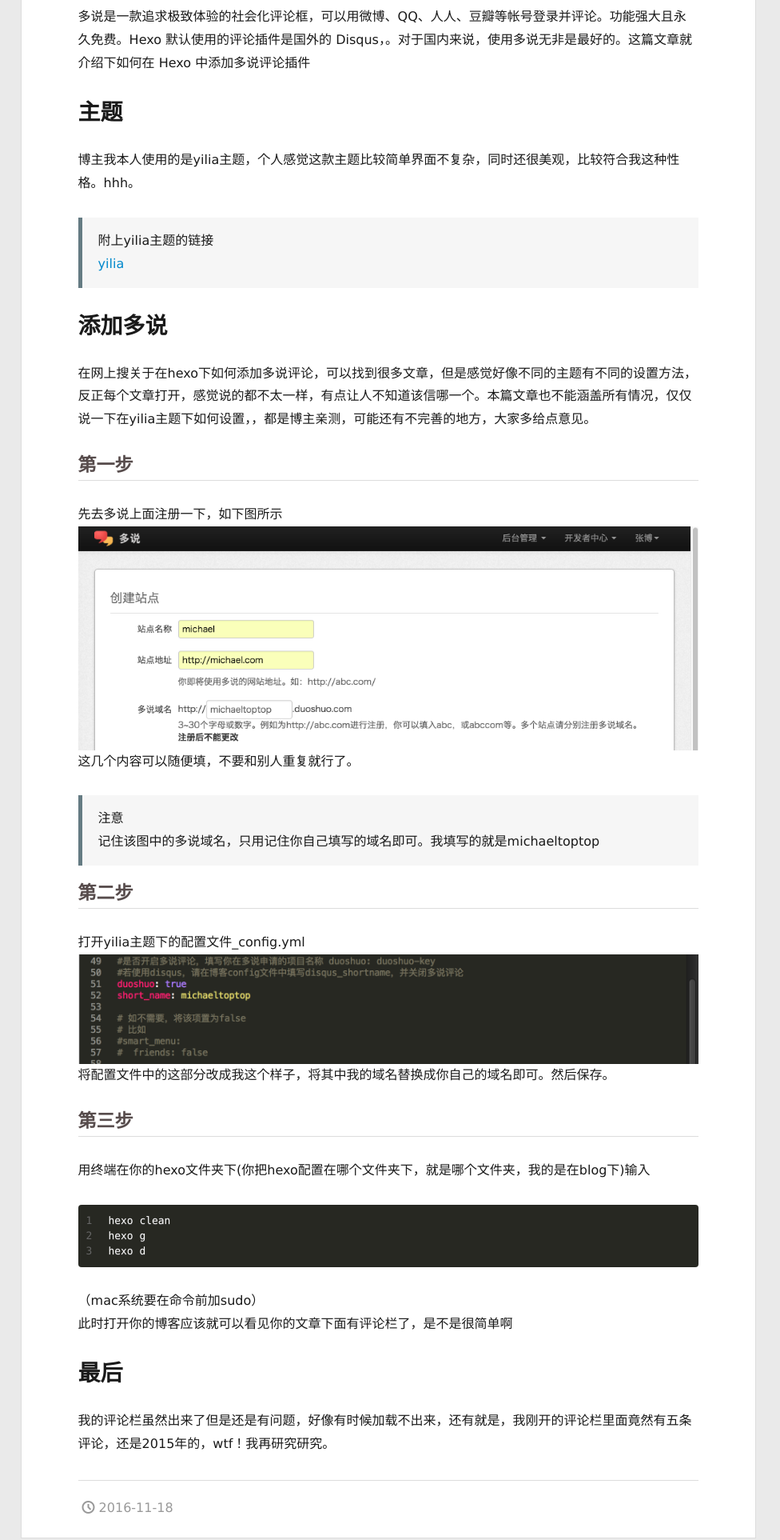
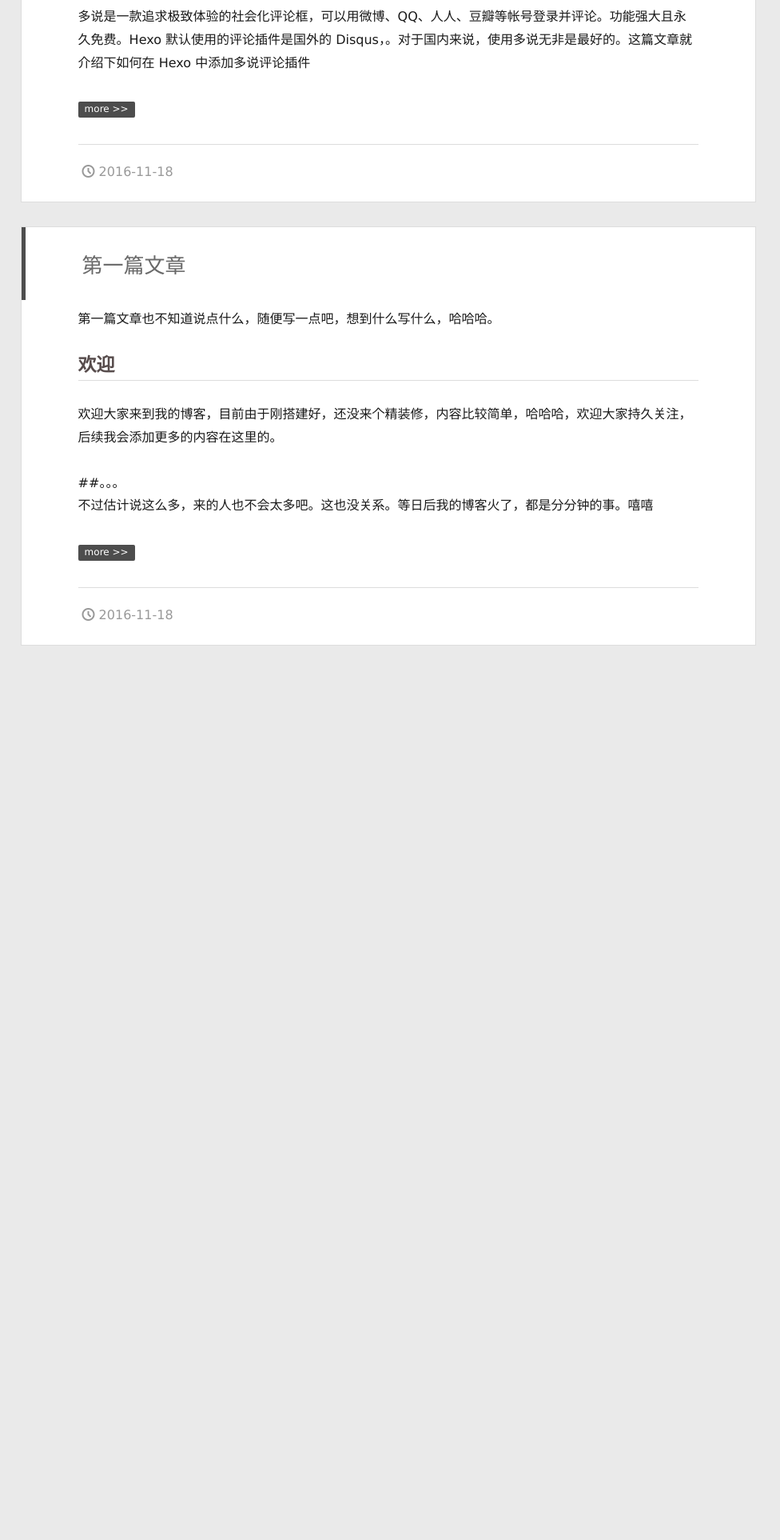
Before and after one commit to little-great/little-great.github.io, a plain HTML site: page index.html in a window 1280 px wide and 2400 px high. Shown: the part 160-2085 px from the top of the page at 80% size, 304-1280 px from the left. Drawn offline with Linux system fonts and the light colour scheme; files whose address does not match are found by name.

Commit message:
Site updated: 2016-11-18 23:22:33

```diff
--- a/index.html
+++ b/index.html
@@ -152,20 +152,9 @@
     <div class="article-entry" itemprop="articleBody">
 
         <h1 id="多说简介"><a href="#多说简介" class="headerlink" title="多说简介"></a>多说简介</h1><p>多说是一款追求极致体验的社会化评论框，可以用微博、QQ、人人、豆瓣等帐号登录并评论。功能强大且永久免费。Hexo 默认使用的评论插件是国外的 Disqus，。对于国内来说，使用多说无非是最好的。这篇文章就介绍下如何在 Hexo 中添加多说评论插件</p>
-<h1 id="主题"><a href="#主题" class="headerlink" title="主题"></a>主题</h1><p>博主我本人使用的是yilia主题，个人感觉这款主题比较简单界面不复杂，同时还很美观，比较符合我这种性格。hhh。</p>
-<blockquote>
-<p>附上yilia主题的链接<br><a href="https://github.com/litten/hexo-theme-yilia" target="_blank" rel="external">yilia</a></p>
-</blockquote>
-<h1 id="添加多说"><a href="#添加多说" class="headerlink" title="添加多说"></a>添加多说</h1><p>在网上搜关于在hexo下如何添加多说评论，可以找到很多文章，但是感觉好像不同的主题有不同的设置方法，反正每个文章打开，感觉说的都不太一样，有点让人不知道该信哪一个。本篇文章也不能涵盖所有情况，仅仅说一下在yilia主题下如何设置，，都是博主亲测，可能还有不完善的地方，大家多给点意见。</p>
-<h2 id="第一步"><a href="#第一步" class="headerlink" title="第一步"></a>第一步</h2><p>先去多说上面注册一下，如下图所示<br><img src="/images/duoshuo1.png" alt=""><br>这几个内容可以随便填，不要和别人重复就行了。</p>
-<blockquote>
-<p>注意<br>记住该图中的多说域名，只用记住你自己填写的域名即可。我填写的就是michaeltoptop</p>
-</blockquote>
-<h2 id="第二步"><a href="#第二步" class="headerlink" title="第二步"></a>第二步</h2><p>打开yilia主题下的配置文件_config.yml<br><img src="/images/peizhi.png" alt=""><br>将配置文件中的这部分改成我这个样子，将其中我的域名替换成你自己的域名即可。然后保存。</p>
-<h2 id="第三步"><a href="#第三步" class="headerlink" title="第三步"></a>第三步</h2><p>用终端在你的hexo文件夹下(你把hexo配置在哪个文件夹下，就是哪个文件夹，我的是在blog下)输入<br><figure class="highlight plain"><table><tr><td class="gutter"><pre><div class="line">1</div><div class="line">2</div><div class="line">3</div></pre></td><td class="code"><pre><div class="line">hexo clean</div><div class="line">hexo g</div><div class="line">hexo d</div></pre></td></tr></table></figure></p>
-<p>（mac系统要在命令前加sudo）<br>此时打开你的博客应该就可以看见你的文章下面有评论栏了，是不是很简单啊</p>
-<h1 id="最后"><a href="#最后" class="headerlink" title="最后"></a>最后</h1><p>我的评论栏虽然出来了但是还是有问题，好像有时候加载不出来，还有就是，我刚开的评论栏里面竟然有五条评论，还是2015年的，wtf！我再研究研究。</p>
-
+        <p class="article-more-link">
+          <a class="article-more-a"  href="/2016/11/18/添加多说评论/#more">more >></a>
+        </p>
 
     </div>
     <div class="article-info article-info-index">
@@ -212,9 +201,9 @@
         <p>第一篇文章也不知道说点什么，随便写一点吧，想到什么写什么，哈哈哈。</p>
 <h2 id="欢迎"><a href="#欢迎" class="headerlink" title="欢迎"></a>欢迎</h2><p>欢迎大家来到我的博客，目前由于刚搭建好，还没来个精装修，内容比较简单，哈哈哈，欢迎大家持久关注，后续我会添加更多的内容在这里的。</p>
 <p>##。。。<br>不过估计说这么多，来的人也不会太多吧。这也没关系。等日后我的博客火了，都是分分钟的事。嘻嘻</p>
-<h2 id="心情："><a href="#心情：" class="headerlink" title="心情："></a>心情：</h2><p>终于弄好了自己的博客，比起一般人的微博，感觉自己的博客简直太牛逼了，转行转了这么久，一直到今天有了自己的博客，终于觉得自己已经可以算是一个标准的程序员了。有点小激动。</p>
-<h2 id="目的："><a href="#目的：" class="headerlink" title="目的："></a>目的：</h2><p>感觉不能是儿戏，有个博客就感觉又开辟了自己的一个新天地，比起微博要爽多了，在这里想写什么就写什么，想怎么写就怎么写，自己掌控节奏，没有别人的约束，我暂时想把这个博客用来记录一切我想记录的东西，而不仅仅是技术什么的，把这里作为一个展示自己的舞台吧。</p>
-<h5 id="第一次就先写这么多吧，以后机会有很多。"><a href="#第一次就先写这么多吧，以后机会有很多。" class="headerlink" title="第一次就先写这么多吧，以后机会有很多。"></a>第一次就先写这么多吧，以后机会有很多。</h5>
+        <p class="article-more-link">
+          <a class="article-more-a"  href="/2016/11/18/postName/#more">more >></a>
+        </p>
 
     </div>
     <div class="article-info article-info-index">
```
Also changed, not shown: 2016/11/18/postName/index.html (+5 -7 lines), 2016/11/18/添加多说评论/index.html (+5 -13 lines).
